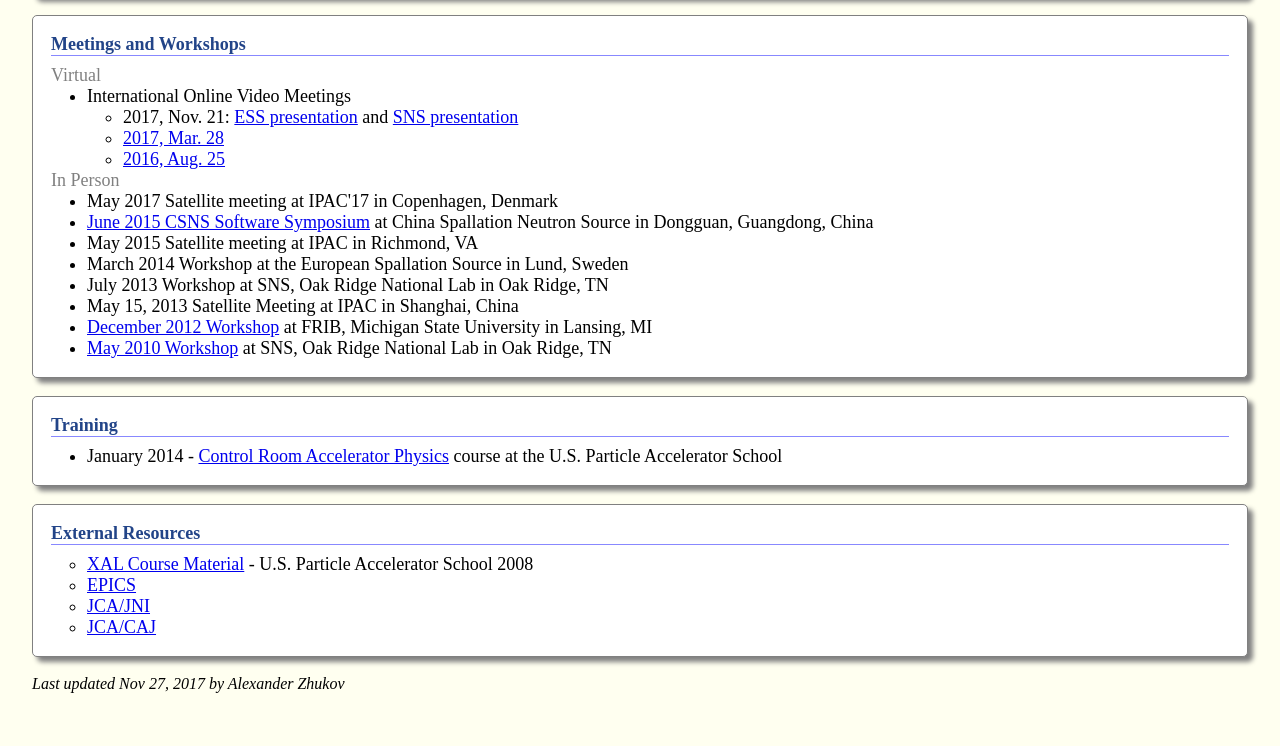
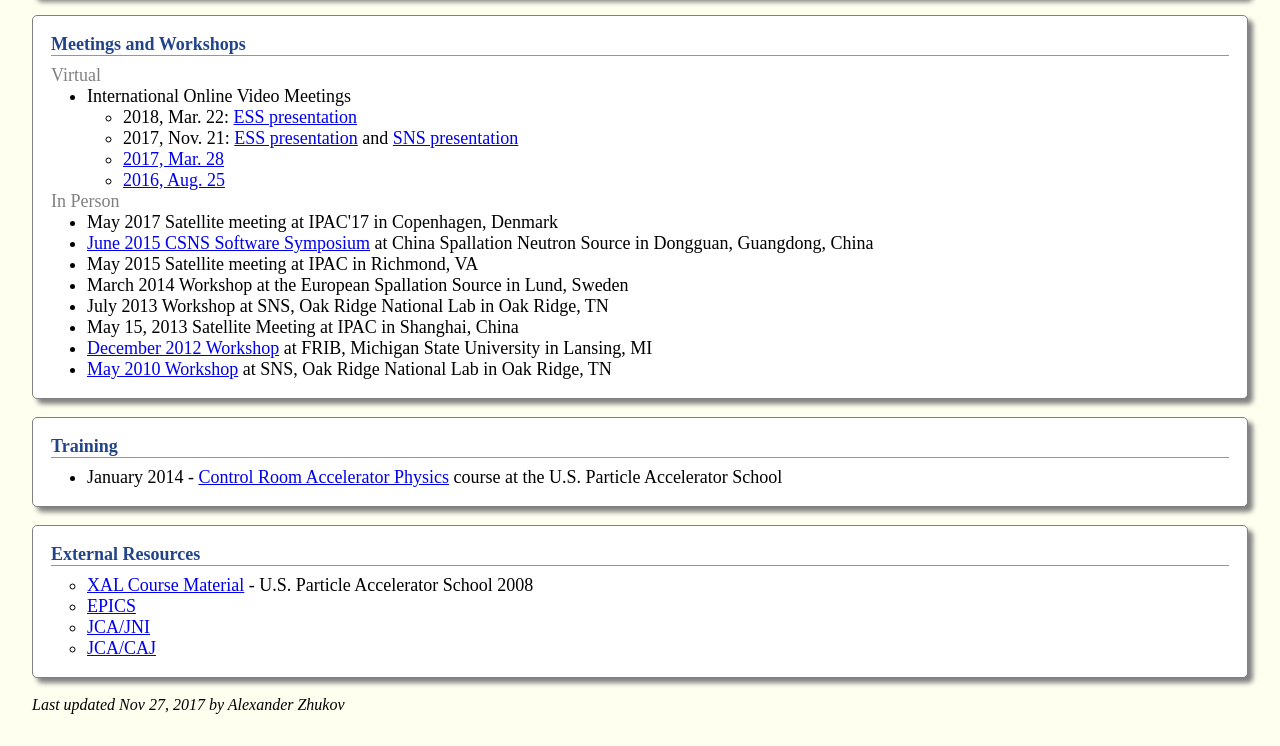
Before and after one commit to openxal/openxal.github.io, a plain HTML site: page index.html in a window 1280 px wide. Shown: the part 3365-4111 px from the top of the page. Before the commit the page ends 4090 px from the top, so only its background shows below. Drawn offline with Linux system fonts and the light colour scheme.

Commit message:
Added presentation from March 22, 2018 online meeting

```diff
--- a/index.html
+++ b/index.html
@@ -368,6 +368,9 @@
 		<ul class="grouplist">
 			<li>International Online Video Meetings</li>
             <ul>
+		<li>2018, Mar. 22: <a target="_blank" href="meetings/2018/oxal-ess-status-22-03-2018.pptx">ESS presentation</a>
+                </li>
+
 		<li>2017, Nov. 21: <a target="_blank" href="meetings/2017/oxal-ess-status-11-2017.pptx">ESS presentation</a>
 		and <a target="_blank" href="meetings/2017/2017_11_21_OpenXalAccelerationModel-ver1.pdf">SNS presentation</a>
 		 </li>
```
Also changed, not shown: 1 other file.
